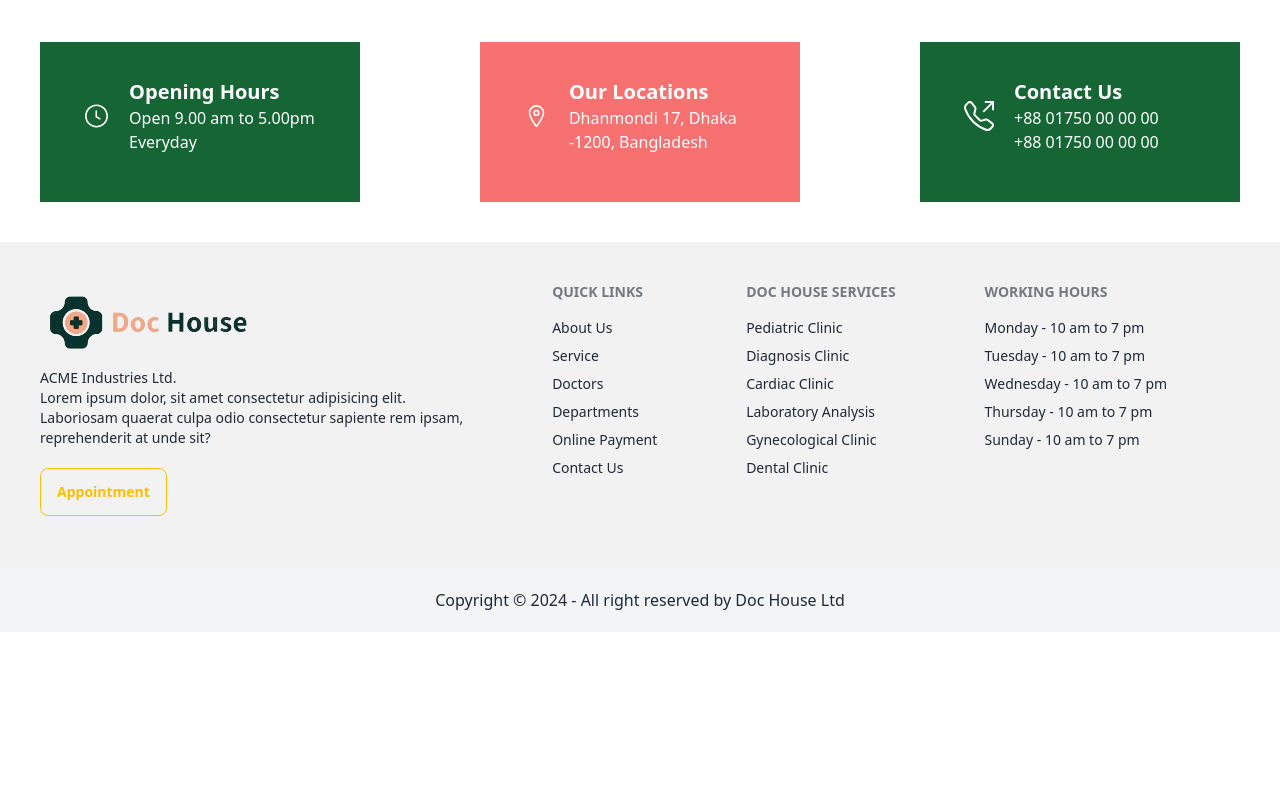
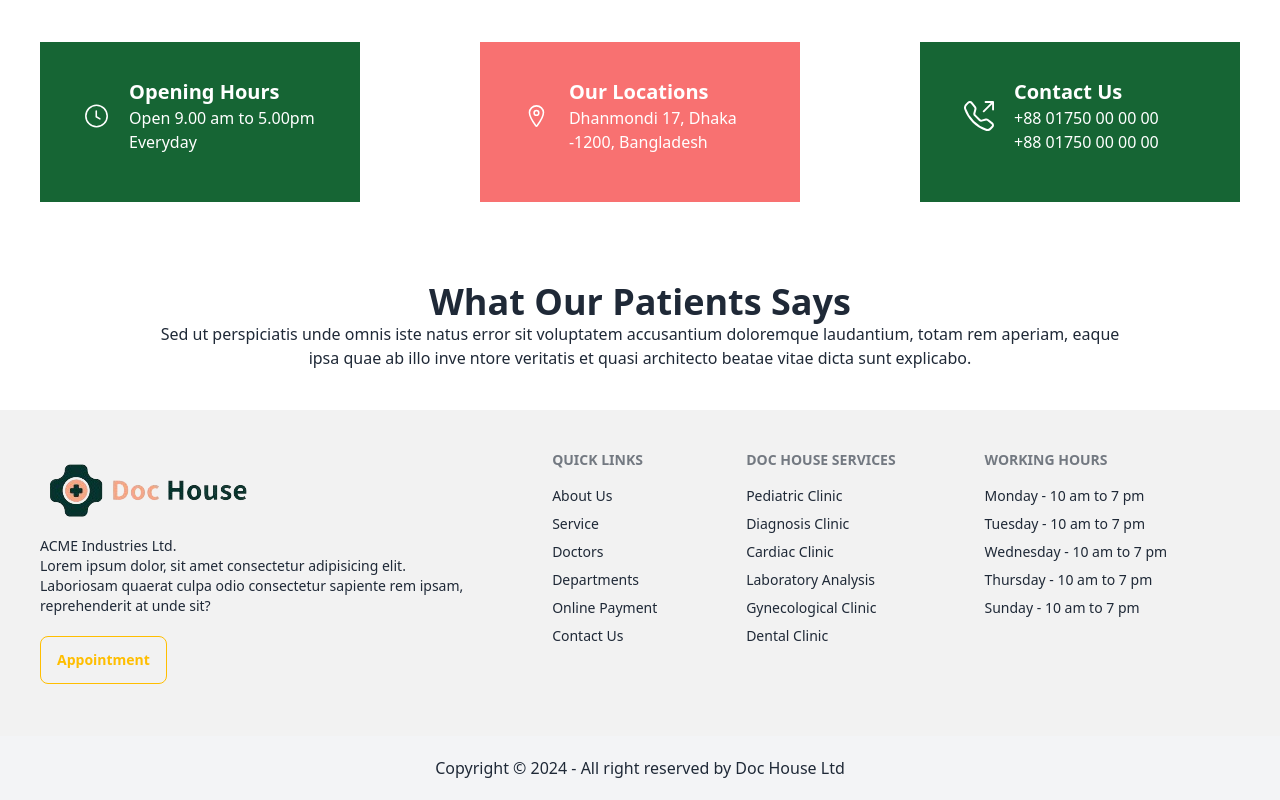
Before and after one commit to tawhid3482/Doc-Hourse, a React (Vite) app: page / in a window 1280 px wide. Shown: the part 1811-2611 px from the top of the page. Before the commit the page ends 2443 px from the top, so only its background shows below. Built offline with nearby package versions, Linux system fonts and the light colour scheme.

Commit message:
feedback working

```diff
--- /dev/null
+++ b/src/Home/Feedback/Feedback.jsx
@@ -0,0 +1,14 @@
+import SectionTitle from "../../Shared/SectionTitle/SectionTitle";
+
+const Feedback = () => {
+    return (
+        <div className="my-10">
+            <div className="">
+                <SectionTitle title={'What Our Patients Says'}></SectionTitle>
+                <p className="text-center w-9/12 mx-auto">Sed ut perspiciatis unde omnis iste natus error sit voluptatem accusantium doloremque laudantium, totam rem aperiam, eaque ipsa quae ab illo inve ntore veritatis et quasi architecto beatae vitae dicta sunt explicabo.</p>
+            </div>
+        </div>
+    );
+};
+
+export default Feedback;
--- a/src/Home/Home.jsx
+++ b/src/Home/Home.jsx
@@ -1,5 +1,6 @@
 import Banner from "./Banner/Banner";
 import Contacts from "./Contacts/Contacts";
+import Feedback from "./Feedback/Feedback";
 import Service from "./Service/Service";
 
 const Home = () => {
@@ -8,6 +9,7 @@ const Home = () => {
             <Banner></Banner>
             <Service></Service>
             <Contacts></Contacts>
+            <Feedback></Feedback>
         </div>
     );
 };
--- /dev/null
+++ b/src/Shared/SectionTitle/SectionTitle.jsx
@@ -0,0 +1,12 @@
+
+const SectionTitle = ({title}) => {
+    return (
+        <div>
+            <div className="text-center">
+            <p className="text-4xl font-bold">{title}</p>
+            </div>
+        </div>
+    );
+};
+
+export default SectionTitle;
```
Also changed, not shown: 1 other file (tests, documents, lock files or other folders).
